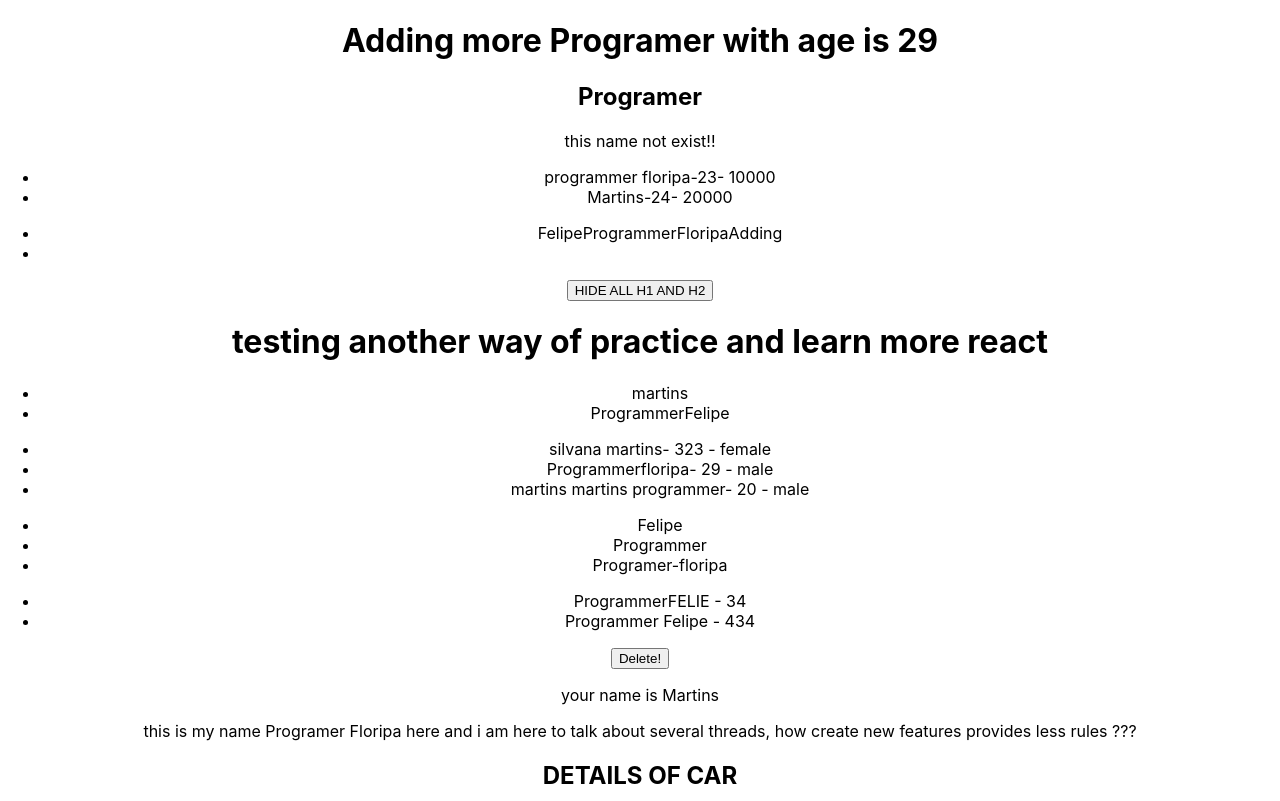
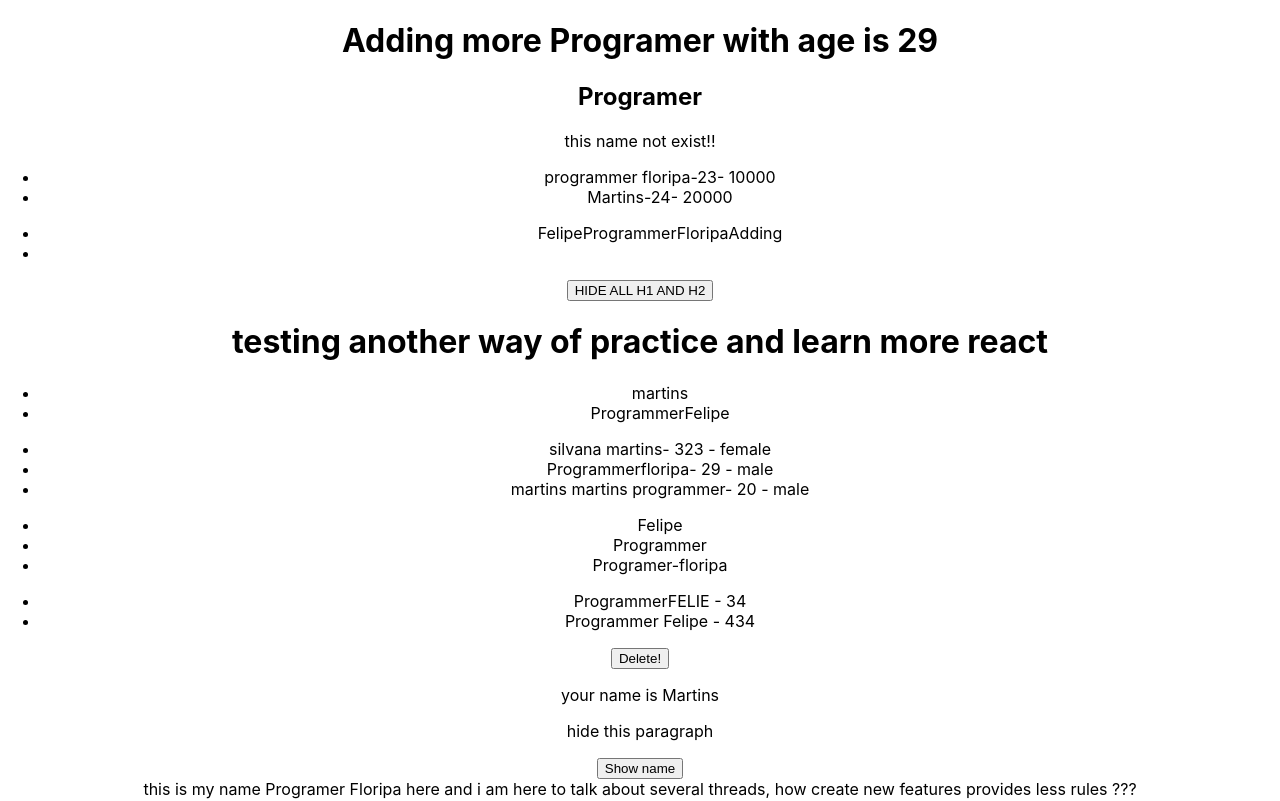
Before and after one commit to felipe-programador-18/remember-little-bit-react, a React (Create React App) app in the folder practice-react/: page / in a window 1280 px wide. Shown: the top 801 px of the page. Built offline with nearby package versions, Linux system fonts and the light colour scheme.

Commit message:
c17-adding more code

```diff
--- a/practice-react/src/reminber.js
+++ b/practice-react/src/reminber.js
@@ -2,9 +2,13 @@ import React, { useState } from 'react'
 
 const CreateAnotherPrac = () => {
   const [name] = useState('Martins')
+  const [show, setShow] = useState(true)
+  return(<>
 
-  return(<>
-      {name === 'Martins' ? <p>your name is {name}</p> : <p>your name não é martins</p> }
+       {name === 'Martins' ? <p>your name is {name}</p> : <p>your name não é martins</p> }
+       {show && <p> hide this paragraph</p>}
+
+      <button  onClick={()=> setShow(curr => !curr) } >Show name</button>
 
   </>)
 
```
